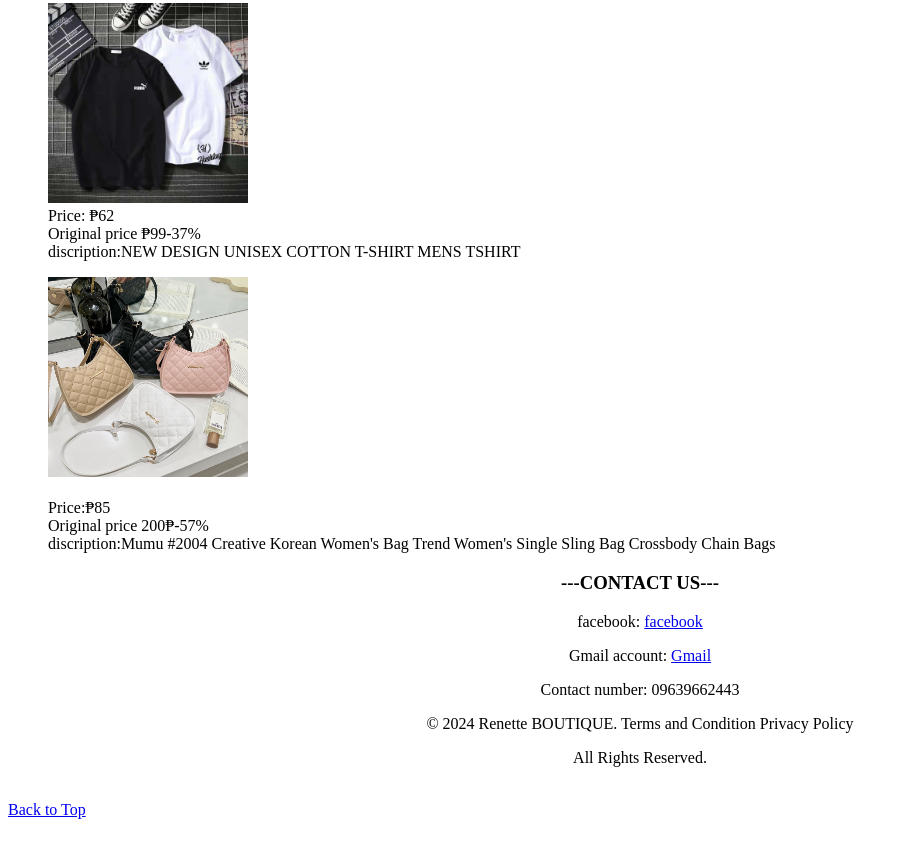
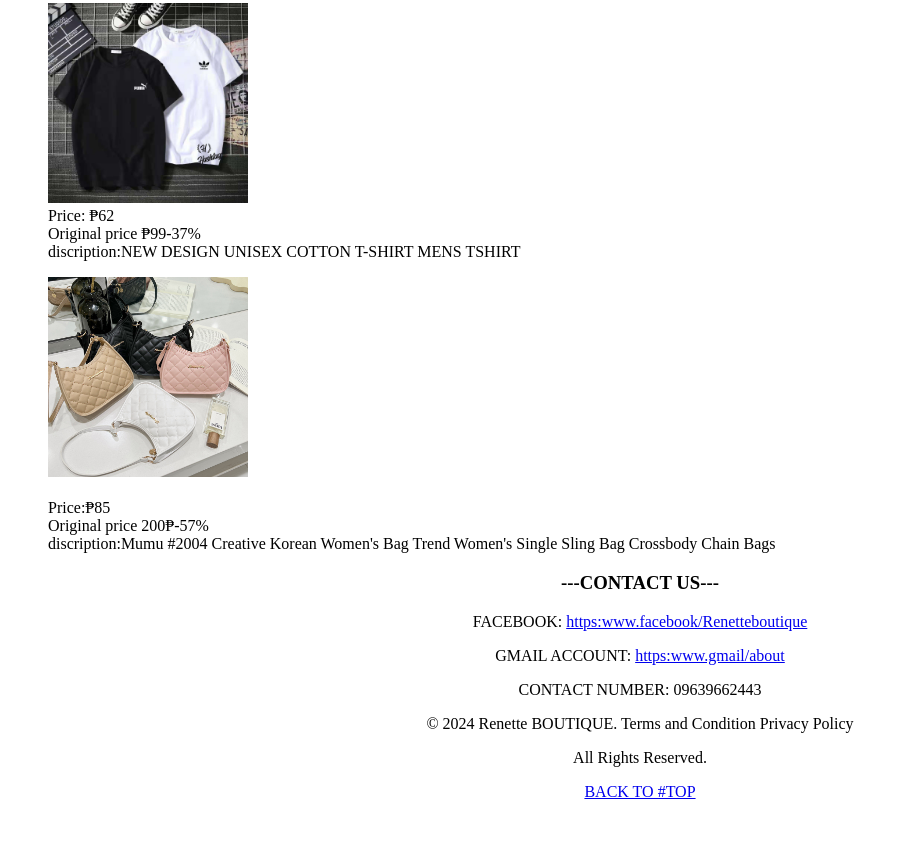
Before and after one commit to Nettebatanas/htmlsemantic4, a plain HTML site: page index.html in a window 1280 px wide. Shown: the part 2327-3184 px from the top of the page, without its empty margins (0-909 px from the left). After the commit the page ends 3136 px from the top, so only its background shows below. Drawn offline with Linux system fonts and the light colour scheme.

Commit message:
Update index.html

```diff
--- a/index.html
+++ b/index.html
@@ -110,20 +110,18 @@
         <article id="CONTACT US">
             <section>
                      <h1 style="text-align: center;">---CONTACT US---</h1>
-                        <p style="text-align: center;">facebook: <a href="http://facebook.com">facebook</a></p>
-                        <p style="text-align: center;">Gmail account: <a href="http://Gmail.com ">Gmail</a></p>
-                        <p style="text-align: center;">Contact number: 09639662443</p>
+                        <p style="text-align: center;">FACEBOOK: <a href="http://facebook.com">https:www.facebook/Renetteboutique</a></p>
+                        <p style="text-align: center;">GMAIL ACCOUNT: <a href="http://Gmail.com ">https:www.gmail/about</a></p>
+                        <p style="text-align: center;">CONTACT NUMBER: 09639662443</p>
 
                      <p style="text-align: center;">© 2024 Renette BOUTIQUE. Terms and Condition Privacy Policy </p>
                   <p style="text-align: center;">All Rights Reserved.</p>
+
         </section>
+
 </article>
+                <nav style="text-align: center;"> <a href="#TOP">BACK TO #TOP</a> </nav>
     </footer>
  </main>
 </body>
 </html>
-
-<br>
-
-          <a href="#top">Back to Top</a>
-          <br> <br> <br>
```
